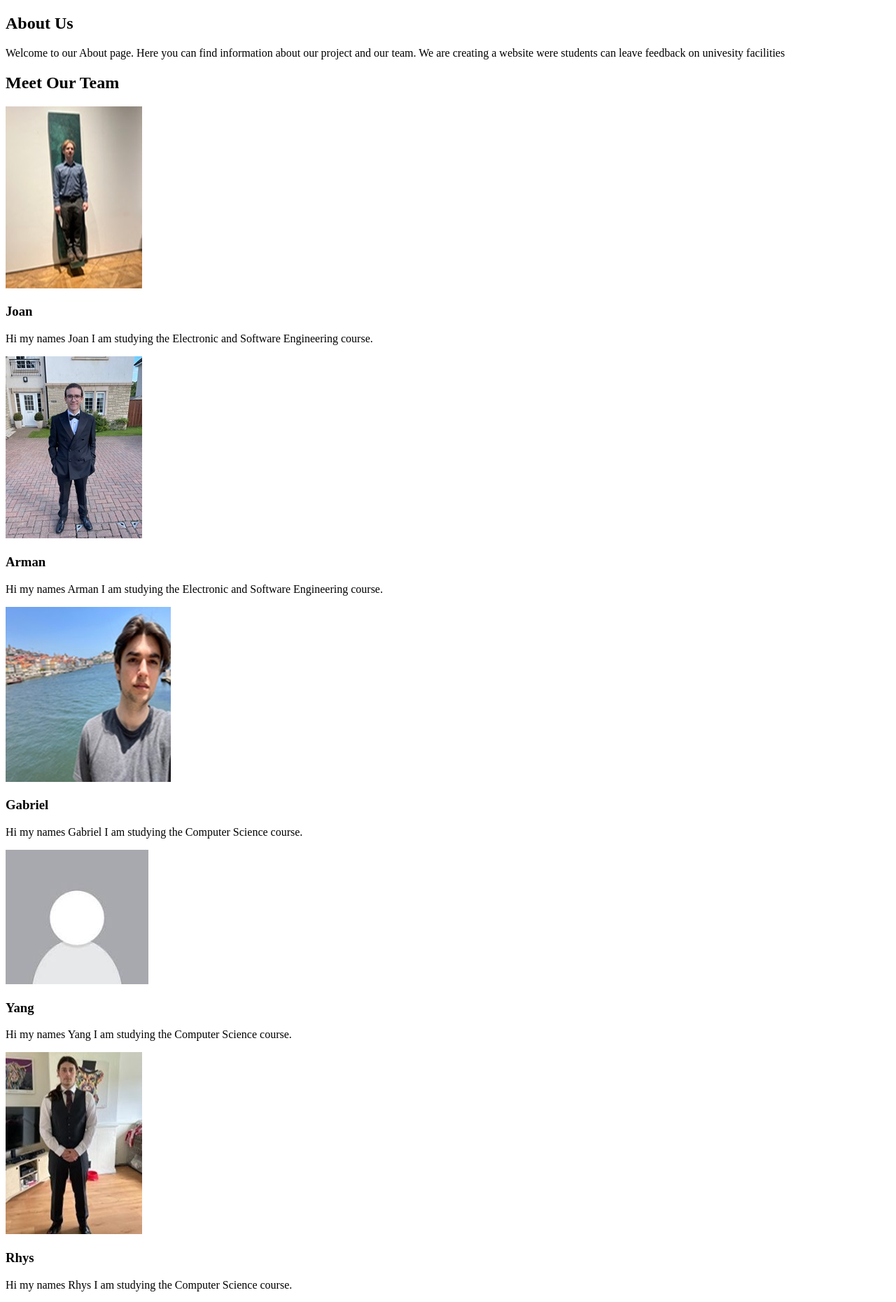
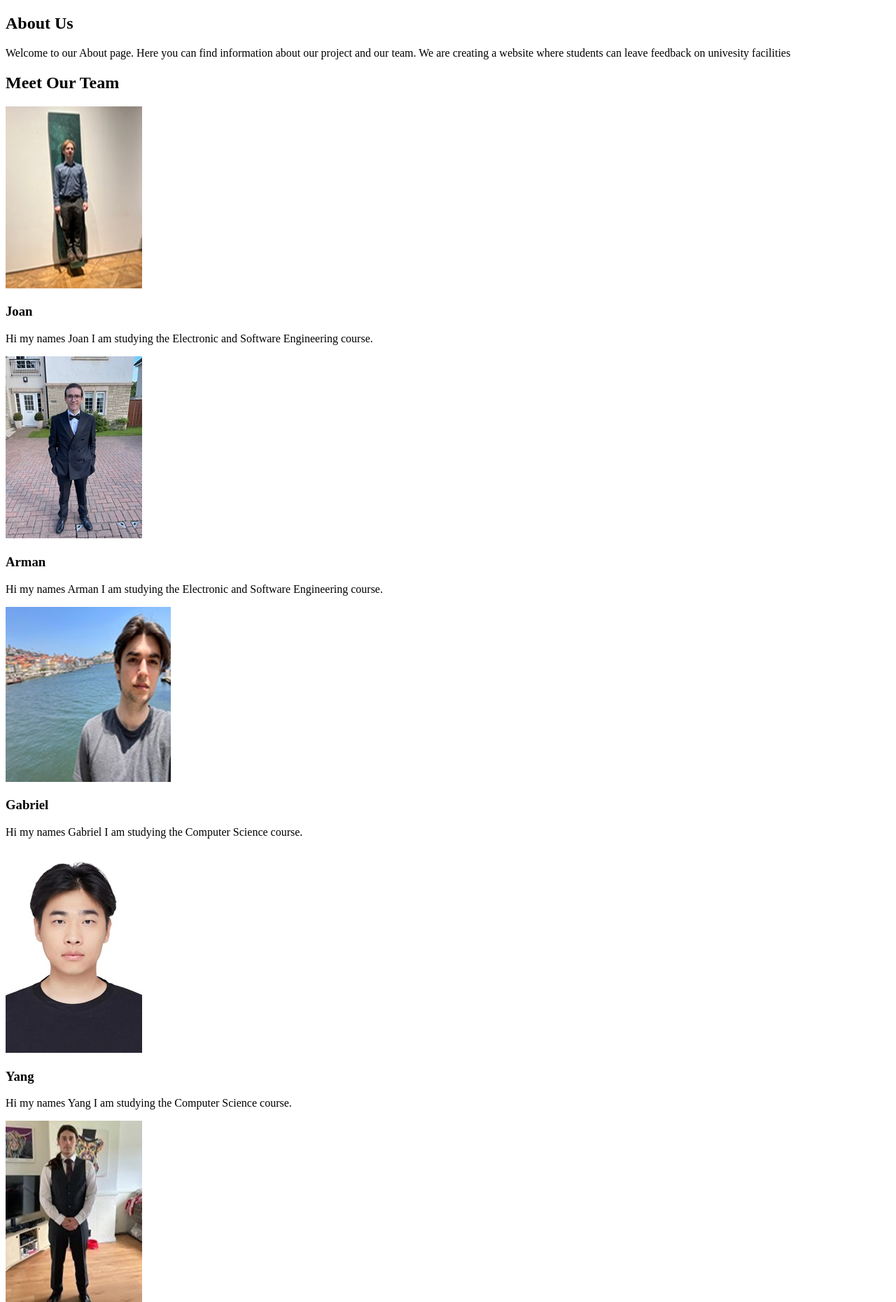
Before and after one commit to CyberNFS/Utility, a Django app: page /about/ in a window 1280 px wide. Shown: the part 58-1918 px from the top of the page at 70% size. Run offline with Django 3.2, Linux system fonts and the light colour scheme.

Commit message:
About Page complete

```diff
--- a/Website/templates/Review/about.html
+++ b/Website/templates/Review/about.html
@@ -6,7 +6,7 @@
     <h2>About Us</h2>
     <p>
       Welcome to our About page. Here you can find information about our project and our team.
-      We are creating a website were students can leave feedback on univesity facilities
+      We are creating a website where students can leave feedback on univesity facilities
     </p>
     <!-- ... other content ... -->
   </div>
@@ -43,7 +43,7 @@
       </div>
 
       <div class="team-member">
-        <img src="{% static 'images/placeholder.jpg' %}" alt="Picture of Yang" class="team-photo">
+        <img src="{% static 'images/Yang.jpg' %}" alt="Picture of Yang" class="team-photo">
         <div class="member-info">
           <h3>Yang</h3>
           <p>Hi my names Yang I am studying the Computer Science course.</p>
```
Also changed, not shown: Website/static/images/Yang.jpg (added).
